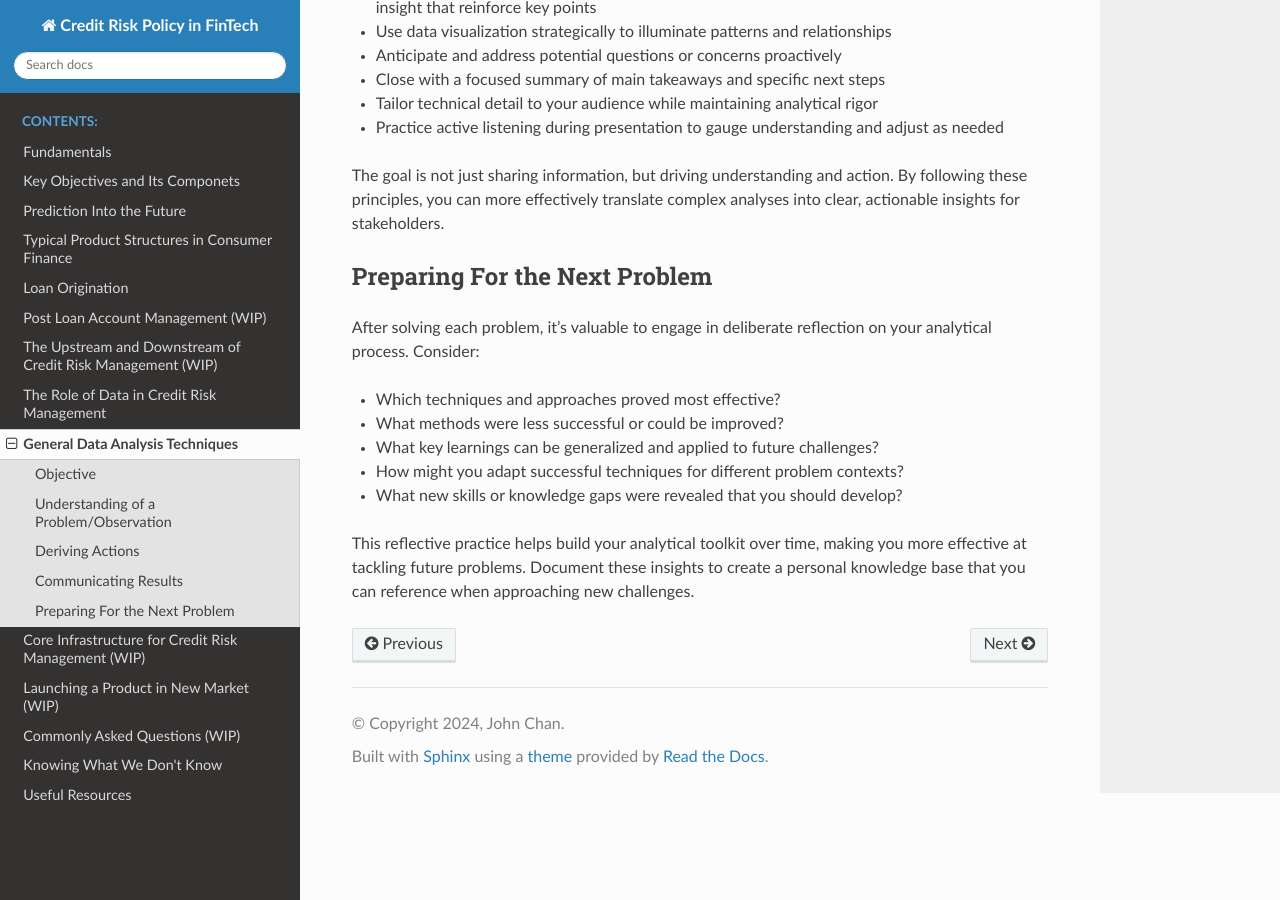
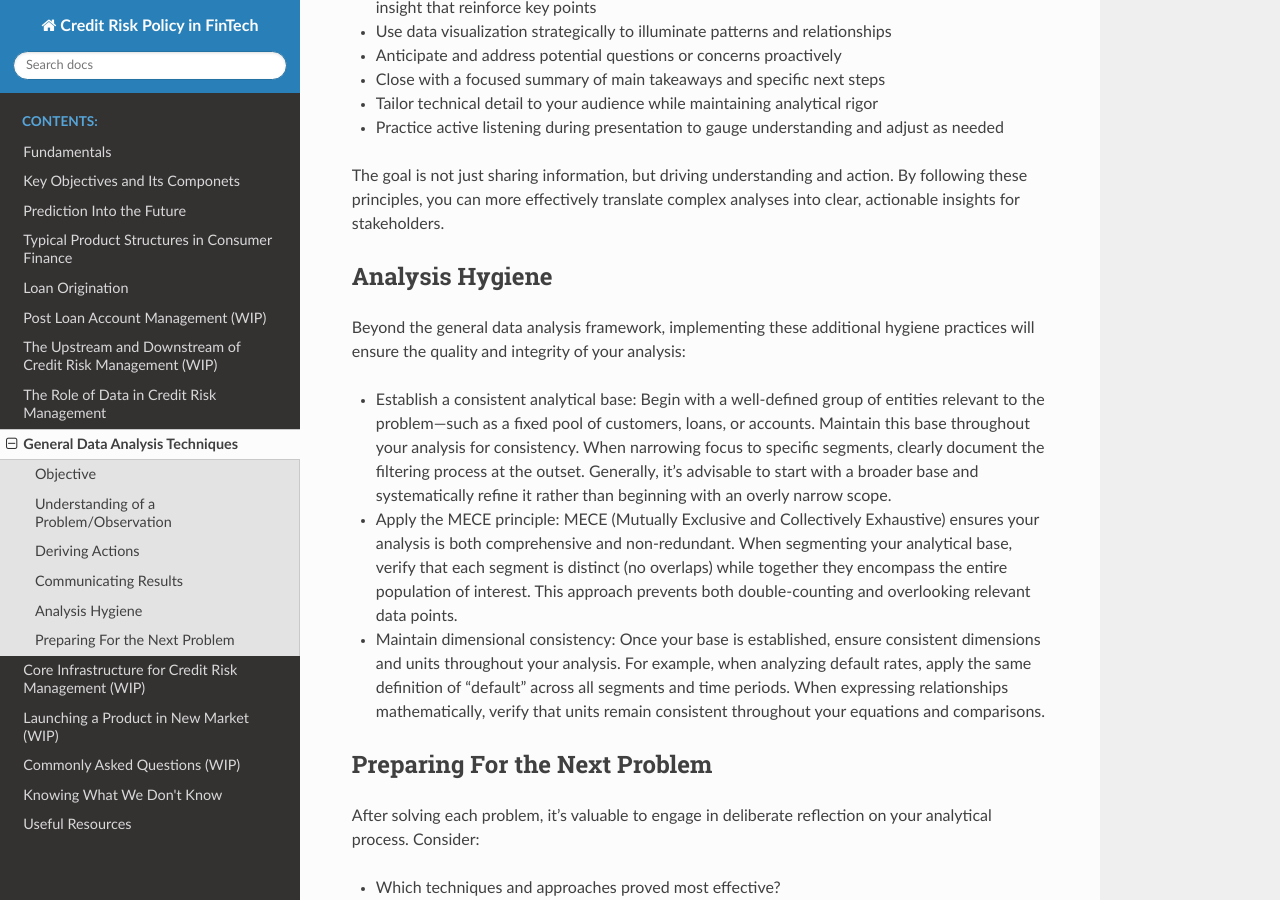
Before and after one commit to kychanbp/credit_risk_mgmt_fintech, a Sphinx documentation site: the page built from docs/source/data_analysis.md, in a window 1280 px wide and 900 px high, scrolled down 4444 px. Built offline with Sphinx 7.4.7 and the Read the Docs theme 3.1.0, drawn with Linux system fonts in a browser that asks for light colours; pages that are not in the unit, such as notebooks, are missing from menus.

Commit message:
added analysis hygine

```diff
--- a/docs/source/data_analysis.md
+++ b/docs/source/data_analysis.md
@@ -92,6 +92,16 @@ Consider these tips for effectively communicating analytical findings:
 
 The goal is not just sharing information, but driving understanding and action. By following these principles, you can more effectively translate complex analyses into clear, actionable insights for stakeholders.
 
+## Analysis Hygiene
+
+Beyond the general data analysis framework, implementing these additional hygiene practices will ensure the quality and integrity of your analysis:
+
+- Establish a consistent analytical base: Begin with a well-defined group of entities relevant to the problem—such as a fixed pool of customers, loans, or accounts. Maintain this base throughout your analysis for consistency. When narrowing focus to specific segments, clearly document the filtering process at the outset. Generally, it's advisable to start with a broader base and systematically refine it rather than beginning with an overly narrow scope.
+
+- Apply the MECE principle: MECE (Mutually Exclusive and Collectively Exhaustive) ensures your analysis is both comprehensive and non-redundant. When segmenting your analytical base, verify that each segment is distinct (no overlaps) while together they encompass the entire population of interest. This approach prevents both double-counting and overlooking relevant data points.
+
+- Maintain dimensional consistency: Once your base is established, ensure consistent dimensions and units throughout your analysis. For example, when analyzing default rates, apply the same definition of "default" across all segments and time periods. When expressing relationships mathematically, verify that units remain consistent throughout your equations and comparisons.
+
 ## Preparing For the Next Problem
 
 After solving each problem, it's valuable to engage in deliberate reflection on your analytical process. Consider:
```
